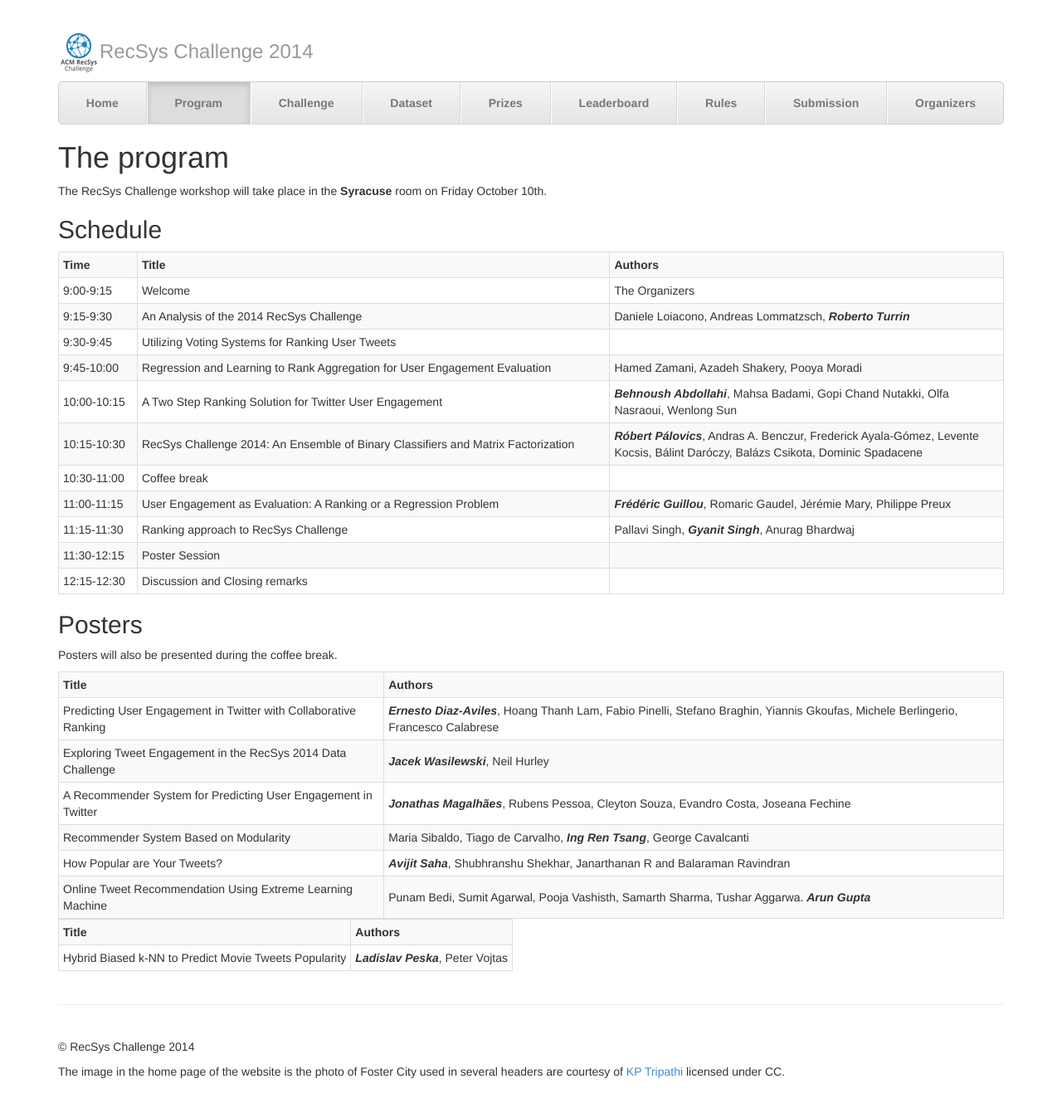
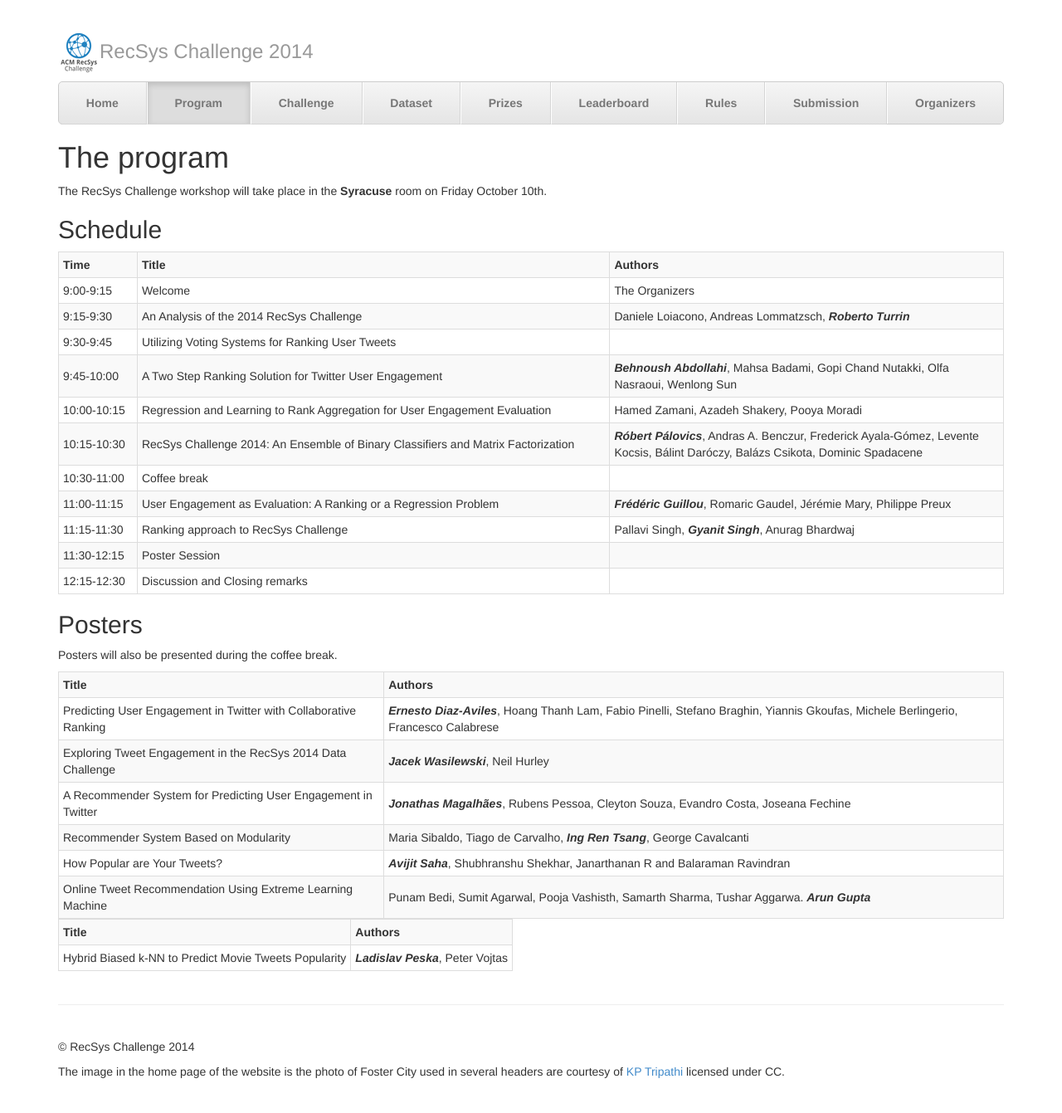
Before and after one commit to recsyschallenge/2014, a Jekyll site: the page built from program/index.md, in a window 1280 px wide. Shown: the whole page at 83% size. Built offline with Jekyll 4.4.1, drawn with Linux system fonts in a browser that asks for light colours; Markdown is read by kramdown in place of the engine named in the settings.

```diff
--- a/program/index.md
+++ b/program/index.md
@@ -32,13 +32,13 @@ The RecSys Challenge workshop will take place in the __Syracuse__ room on Friday
     </tr>
     <tr>
         <td>9:45-10:00</td>
-        <td>Regression and Learning to Rank Aggregation for User Engagement Evaluation</td>
-        <td>Hamed Zamani, Azadeh Shakery, Pooya Moradi</td>
+        <td> A Two Step Ranking Solution for Twitter User Engagement</td>
+        <td><i><b>Behnoush Abdollahi</b></i>, Mahsa Badami, Gopi Chand Nutakki, Olfa Nasraoui, Wenlong Sun </td>
     </tr>
     <tr>
         <td>10:00-10:15</td>
-        <td> A Two Step Ranking Solution for Twitter User Engagement</td>
-        <td><i><b>Behnoush Abdollahi</b></i>, Mahsa Badami, Gopi Chand Nutakki, Olfa Nasraoui, Wenlong Sun </td>
+        <td>Regression and Learning to Rank Aggregation for User Engagement Evaluation</td>
+        <td>Hamed Zamani, Azadeh Shakery, Pooya Moradi</td>
     </tr>
     <tr>
         <td>10:15-10:30 </td>
```
